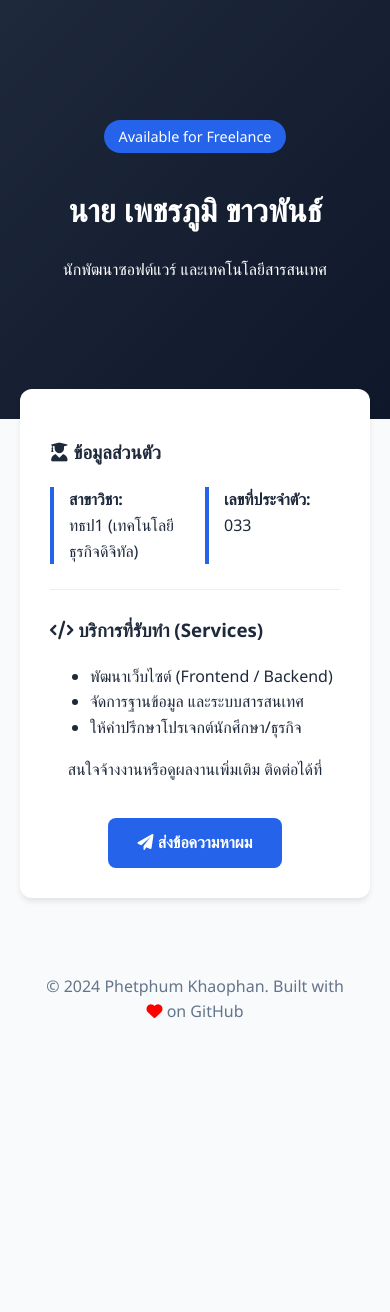
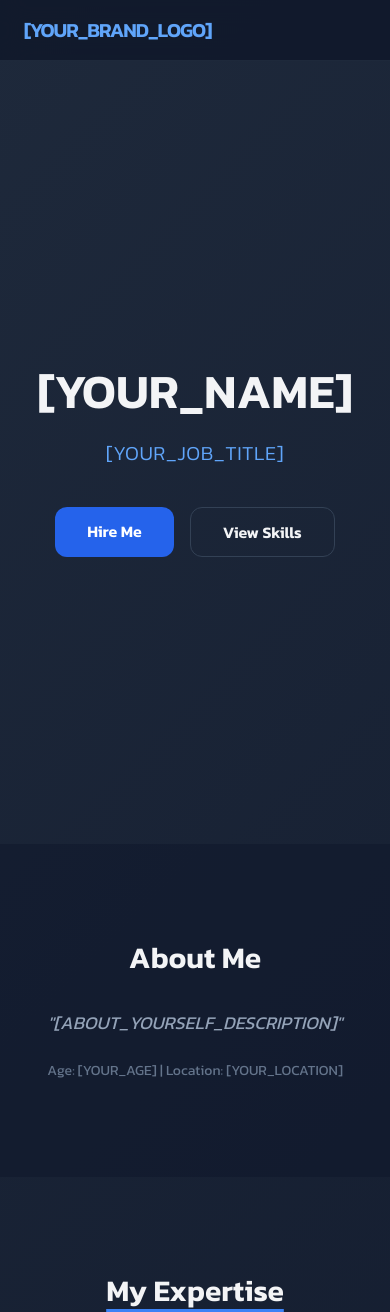
Before and after one commit to 033Phetphum/web2, a plain HTML site: page index.html in a window 390 px wide. Shown: the top 1312 px of the page. Before the commit the page ends 1081 px from the top, so only its background shows below. Drawn offline with nearby package versions, Linux system fonts and the light colour scheme.

Commit message:
Update index.html

```diff
--- a/index.html
+++ b/index.html
@@ -3,139 +3,94 @@
 <head>
     <meta charset="UTF-8">
     <meta name="viewport" content="width=device-width, initial-scale=1.0">
-    <title>Phetphum Portfolio | Freelance Developer</title>
-    <link rel="stylesheet" href="https://cdnjs.cloudflare.com/ajax/libs/font-awesome/6.0.0/css/all.min.css">
+    <title>[YOUR_NAME] | Portfolio</title>
+    <script src="https://cdn.tailwindcss.com"></script>
+    <link href="https://cdnjs.cloudflare.com/ajax/libs/font-awesome/6.0.0/css/all.min.css" rel="stylesheet">
     <style>
-        :root {
-            --primary-color: #2563eb;
-            --dark-color: #1e293b;
-            --light-color: #f8fafc;
-        }
-
-        body {
-            font-family: 'Segoe UI', Tahoma, Geneva, Verdana, sans-serif;
-            margin: 0;
-            line-height: 1.6;
-            background-color: var(--light-color);
-            color: var(--dark-color);
-        }
-
-        header {
-            background: linear-gradient(135deg, #1e293b 0%, #0f172a 100%);
-            color: white;
-            padding: 100px 20px;
-            text-align: center;
-        }
-
-        .container {
-            max-width: 800px;
-            margin: auto;
-            padding: 20px;
-        }
-
-        .profile-info {
-            margin-bottom: 30px;
-        }
-
-        .tag {
-            background: var(--primary-color);
-            color: white;
-            padding: 5px 15px;
-            border-radius: 20px;
-            font-size: 0.9rem;
-            display: inline-block;
-            margin-bottom: 10px;
-        }
-
-        .card {
-            background: white;
-            padding: 30px;
-            border-radius: 12px;
-            box-shadow: 0 4px 6px -1px rgba(0,0,0,0.1);
-            margin-top: -50px;
-        }
-
-        .stats {
-            display: grid;
-            grid-template-columns: 1fr 1fr;
-            gap: 20px;
-            margin: 20px 0;
-        }
-
-        .stat-item {
-            border-left: 4px solid var(--primary-color);
-            padding-left: 15px;
-        }
-
-        .btn {
-            display: inline-block;
-            background: var(--primary-color);
-            color: white;
-            padding: 12px 30px;
-            text-decoration: none;
-            border-radius: 8px;
-            font-weight: bold;
-            transition: 0.3s;
-            margin-top: 20px;
-        }
-
-        .btn:hover {
-            background: #1d4ed8;
-            transform: translateY(-2px);
-        }
-
-        footer {
-            text-align: center;
-            padding: 40px;
-            color: #64748b;
-        }
+        @import url('https://fonts.googleapis.com/css2?family=Kanit:wght@300;400;600&display=swap');
+        body { font-family: 'Kanit', sans-serif; scroll-behavior: smooth; }
+        .gradient-bg { background: linear-gradient(135deg, #1e293b 0%, #0f172a 100%); }
     </style>
 </head>
-<body>
+<body class="gradient-bg text-gray-100">
 
-<header>
-    <div class="container">
-        <span class="tag">Available for Freelance</span>
-        <h1>นาย เพชรภูมิ ขาวพันธ์</h1>
-        <p>นักพัฒนาซอฟต์แวร์ และเทคโนโลยีสารสนเทศ</p>
-    </div>
-</header>
-
-<div class="container">
-    <div class="card">
-        <h3><i class="fas fa-user-graduate"></i> ข้อมูลส่วนตัว</h3>
-        <div class="stats">
-            <div class="stat-item">
-                <strong>สาขาวิชา:</strong><br>
-                ทธป1 (เทคโนโลยีธุรกิจดิจิทัล)
-            </div>
-            <div class="stat-item">
-                <strong>เลขที่ประจำตัว:</strong><br>
-                033
+    <nav class="fixed w-full z-50 bg-slate-900/80 backdrop-blur-md border-b border-slate-800">
+        <div class="max-w-6xl mx-auto px-6 py-4 flex justify-between items-center">
+            <div class="text-xl font-bold tracking-tighter text-blue-400">[YOUR_BRAND_LOGO]</div>
+            <div class="hidden md:flex space-x-8 text-sm uppercase tracking-widest">
+                <a href="#home" class="hover:text-blue-400 transition">หน้าหลัก</a>
+                <a href="#about" class="hover:text-blue-400 transition">เกี่ยวกับ</a>
+                <a href="#skills" class="hover:text-blue-400 transition">ทักษะ</a>
+                <a href="#contact" class="bg-blue-600 px-4 py-2 rounded-full hover:bg-blue-700 transition">จ้างงาน</a>
             </div>
         </div>
+    </nav>
 
-        <hr style="border: 0; border-top: 1px solid #eee; margin: 25px 0;">
+    <section id="home" class="min-h-screen flex items-center justify-center pt-20">
+        <div class="text-center px-6">
+            <h1 class="text-5xl md:text-8xl font-bold mb-6">[YOUR_NAME]</h1>
+            <p class="text-xl md:text-2xl text-blue-400 font-light tracking-wide mb-10">[YOUR_JOB_TITLE]</p>
+            <div class="flex justify-center gap-4">
+                <a href="#contact" class="bg-blue-600 text-white px-8 py-3 rounded-xl font-semibold hover:scale-105 transition-transform">Hire Me</a>
+                <a href="#skills" class="border border-slate-700 px-8 py-3 rounded-xl font-semibold hover:bg-slate-800 transition">View Skills</a>
+            </div>
+        </div>
+    </section>
 
-        <h3><i class="fas fa-code"></i> บริการที่รับทำ (Services)</h3>
-        <ul>
-            <li>พัฒนาเว็บไซต์ (Frontend / Backend)</li>
-            <li>จัดการฐานข้อมูล และระบบสารสนเทศ</li>
-            <li>ให้คำปรึกษาโปรเจกต์นักศึกษา/ธุรกิจ</li>
-        </ul>
+    <section id="about" class="py-24 bg-slate-900/50">
+        <div class="max-w-4xl mx-auto px-6">
+            <div class="text-center">
+                <h2 class="text-3xl font-bold mb-8">About Me</h2>
+                <p class="text-lg text-slate-400 leading-relaxed italic">
+                    "[ABOUT_YOURSELF_DESCRIPTION]"
+                </p>
+                <div class="mt-6 text-sm text-slate-500">
+                    <span>Age: [YOUR_AGE]</span> | <span>Location: [YOUR_LOCATION]</span>
+                </div>
+            </div>
+        </div>
+    </section>
 
-        <div style="text-align: center;">
-            <p>สนใจจ้างงานหรือดูผลงานเพิ่มเติม ติดต่อได้ที่</p>
-            <a href="mailto:your-email@example.com" class="btn">
-                <i class="fas fa-paper-plane"></i> ส่งข้อความหาผม
+    <section id="skills" class="py-24">
+        <div class="max-w-6xl mx-auto px-6">
+            <h2 class="text-3xl font-bold mb-16 text-center underline decoration-blue-500 underline-offset-8">My Expertise</h2>
+            <div class="grid md:grid-cols-3 gap-10">
+                <div class="p-8 bg-slate-800/40 rounded-3xl border border-slate-700 hover:border-blue-500/50 transition">
+                    <i class="fas fa-layer-group text-3xl text-blue-500 mb-6"></i>
+                    <h3 class="text-xl font-bold mb-4">[SKILL_NAME_1]</h3>
+                    <p class="text-slate-400 text-sm">[SKILL_DESCRIPTION_1]</p>
+                </div>
+                <div class="p-8 bg-slate-800/40 rounded-3xl border border-slate-700 hover:border-blue-500/50 transition">
+                    <i class="fas fa-code text-3xl text-purple-500 mb-6"></i>
+                    <h3 class="text-xl font-bold mb-4">[SKILL_NAME_2]</h3>
+                    <p class="text-slate-400 text-sm">[SKILL_DESCRIPTION_2]</p>
+                </div>
+                <div class="p-8 bg-slate-800/40 rounded-3xl border border-slate-700 hover:border-blue-500/50 transition">
+                    <i class="fas fa-magic text-3xl text-pink-500 mb-6"></i>
+                    <h3 class="text-xl font-bold mb-4">[SKILL_NAME_3]</h3>
+                    <p class="text-slate-400 text-sm">[SKILL_DESCRIPTION_3]</p>
+                </div>
+            </div>
+        </div>
+    </section>
+
+    <section id="contact" class="py-24 text-center">
+        <div class="bg-blue-600 max-w-5xl mx-auto rounded-[3rem] p-12 md:p-20 mx-6">
+            <h2 class="text-4xl font-bold mb-6 text-white">Let's work together!</h2>
+            <p class="text-blue-100 mb-10 text-lg">กำลังมองหาฟรีแลนซ์ไปร่วมโปรเจกต์อยู่ใช่ไหม? ติดต่อผมได้เลย</p>
+            <a href="mailto:[YOUR_EMAIL]" class="bg-white text-blue-600 px-12 py-4 rounded-full font-bold hover:shadow-2xl transition">
+                Send Email: [YOUR_EMAIL]
             </a>
         </div>
-    </div>
-</div>
+    </section>
 
-<footer>
-    <p>© 2024 Phetphum Khaophan. Built with <i class="fas fa-heart" style="color: red;"></i> on GitHub</p>
-</footer>
+    <footer class="py-12 border-t border-slate-800 text-center text-slate-500 text-sm">
+        <div class="flex justify-center space-x-6 mb-4">
+            <a href="[GITHUB_URL]" class="hover:text-white transition">GitHub</a>
+            <a href="[LINKEDIN_URL]" class="hover:text-white transition">LinkedIn</a>
+        </div>
+        <p>© 2024 [YOUR_NAME]. All rights reserved.</p>
+    </footer>
 
 </body>
 </html>
```
